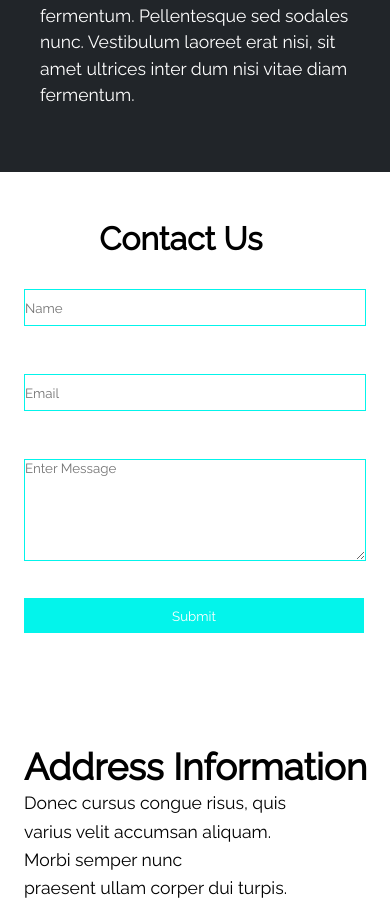
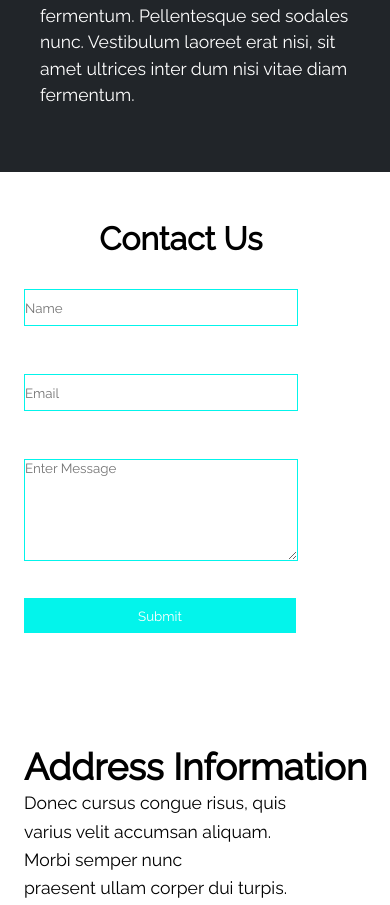
Before and after one commit to praveenkalady/education_website, a plain HTML site: page index.html in a window 390 px wide. Shown: the part 6112-7017 px from the top of the page. Drawn offline with nearby package versions, Linux system fonts and the light colour scheme.

Commit message:
file is Updated

```diff
--- a/css/main.css
+++ b/css/main.css
@@ -486,7 +486,7 @@ img {
   }
 
   #home-contact .contact-item-1 {
-    width: 85%;
+    width: 68%;
   }
 
   #home-contact .contact-item-1 textarea {
```
